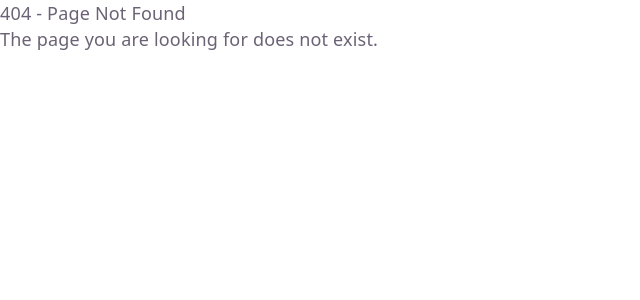
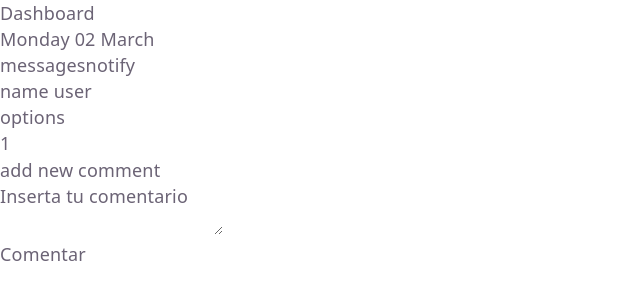
Before and after one commit to DalexisValencia/task-managment, a React (Vite) app: page /task-detail/1 in a window 1280 px wide. Before the commit this address had no page. Shown: the top 300 px of the page, without its empty margins (0-640 px from the left). Built offline with nearby package versions, Linux system fonts and the light colour scheme.

Commit message:
add task detail page

```diff
--- /dev/null
+++ b/src/dashboard/components/filters/index.tsx
@@ -0,0 +1,9 @@
+const Filters = () => {
+    return (
+        <div className="flex flex-col gap-4">
+            This is our filters
+        </div>
+    )
+}
+
+export default Filters;
--- a/src/dashboard/pages/Dashboard/index.tsx
+++ b/src/dashboard/pages/Dashboard/index.tsx
@@ -1,6 +1,7 @@
 import DashboardCard from "../../components/dashboardCard";
 import GreetingCard from "../../components/greetingCard";
 import TaskCard from "../../components/taskCard";
+import Filters from "../../components/filters";
 
 const Dashboard = () => {
     return (
@@ -11,6 +12,10 @@ const Dashboard = () => {
                 <button>
                     Add new Dashboard
                 </button>
+
+                <section>
+                    Filters: <Filters />
+                </section>
 
                 <section>
                     <div>
@@ -66,6 +71,10 @@ const Dashboard = () => {
 
                     </TaskCard>
                 </section>
+
+                <section>
+                    ALL COLLABORATORS
+                </section>
             </div>
         </section>
     );
--- a/src/routes/routes.tsx
+++ b/src/routes/routes.tsx
@@ -5,6 +5,7 @@ import Register from '../auth/pages/Register'
 import NotFound from '../errors/NotFound';
 import Layout from '../layouts/layout';
 import Dashboard from '../dashboard/pages/Dashboard';
+import TaskDetail from '../tasks/pages';
 
 export const router = createBrowserRouter([
     {
@@ -15,6 +16,10 @@ export const router = createBrowserRouter([
             {
                 path: "/dashboard",
                 element: <Dashboard />,
+            },
+            {
+                path: "/task-detail/:id",
+                element: <TaskDetail />,
             },
         ],
     },
--- /dev/null
+++ b/src/tasks/interfaces/taskDetailInterface.tsx
@@ -0,0 +1,9 @@
+export interface TaskDetailedInterface {
+    title: string;
+    dueDate: string;
+    comments: [];
+    priority: string;
+    description: string;
+    responsibles: [];
+    status: string;
+}
--- /dev/null
+++ b/src/tasks/pages/index.tsx
@@ -0,0 +1,48 @@
+/*
+    This page is used to create new tasks
+*/
+
+import { useParams } from "react-router-dom";
+
+const TaskDetail = () => {
+    const { id } = useParams();
+
+    return (
+        <div>
+            <section>
+                {id}
+                {/*task.status*/}
+                {/*task.title*/}
+                {/*task.dueDate*/}
+                {/*task.priority*/}
+            </section>
+
+            <section>
+                {/*task.description*/}
+            </section>
+
+            <section>
+                {/*task.responsibles*/}
+            </section>
+
+             <section>
+                {/*task.comments*/}
+                add new comment
+                <div>
+                    <img src="" alt="" />
+                    <div>
+                        <textarea name="" id="">Inserta tu comentario</textarea>
+                    </div>
+                    <button>
+                        Comentar
+                    </button>
+                </div>
+            </section>
+
+
+
+        </div>
+    )
+}
+
+export default TaskDetail;
```
